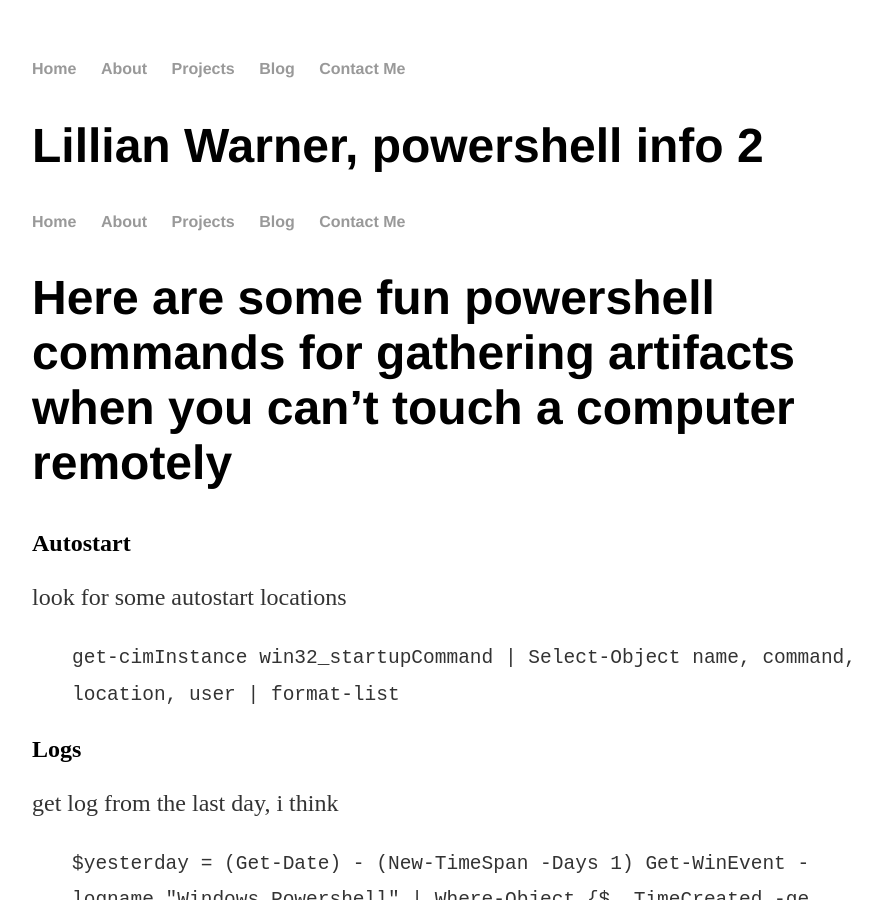
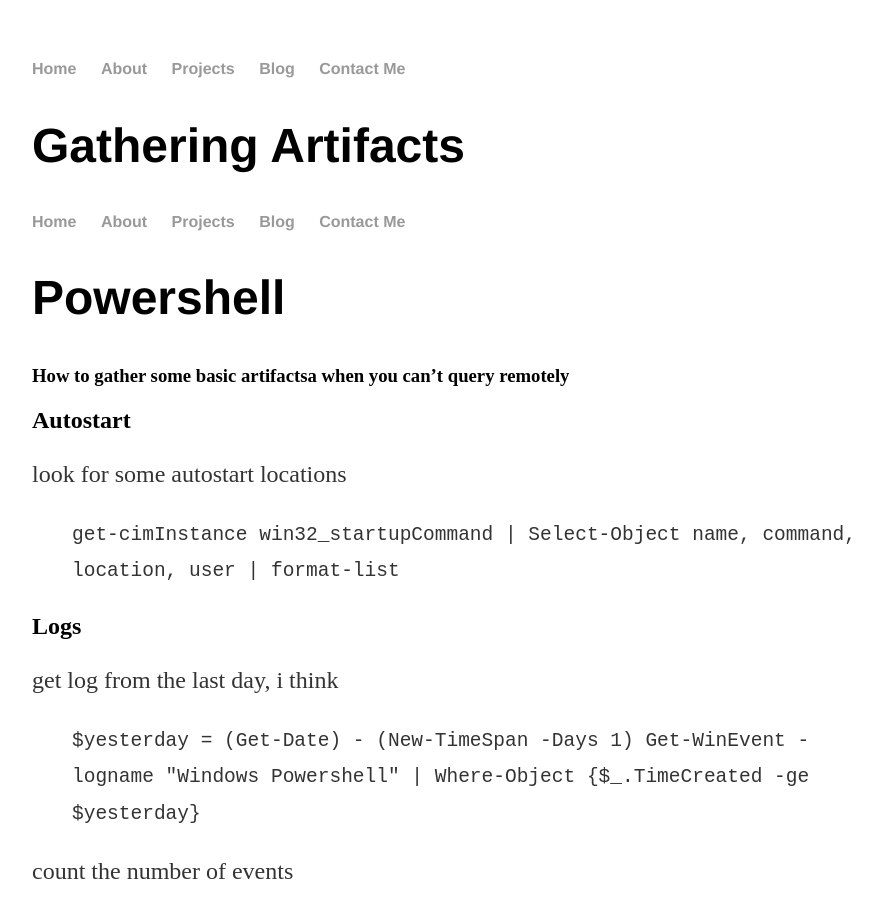
Before and after one commit to blkbrd/blkbrd.github.io, a Jekyll site: the page built from _posts/2017-07-03-powershell-fun.md, in a window 1280 px wide and 900 px high. Shown: the whole window, without its empty margins (160-1042 px from the left). Built offline with Jekyll 4.4.1, drawn with Linux system fonts in a browser that asks for light colours.

Commit message:
Update 2017-07-03-powershell-fun.md
fixing title and formatting

```diff
--- a/_posts/2017-07-03-powershell-fun.md
+++ b/_posts/2017-07-03-powershell-fun.md
@@ -1,6 +1,6 @@
 ---
 layout: post
-title: "Lillian Warner, powershell info 2"
+title: "Gathering Artifacts"
 date: 2017-07-03
 ---
 <nav>
@@ -12,7 +12,8 @@ date: 2017-07-03
 		<li><a href="/contact">Contact Me</a></li>
 	</ul>
 </nav>
-# Here are some fun powershell commands for gathering artifacts when you can't touch a computer remotely
+# Powershell
+### How to gather some basic artifactsa when you can't query remotely
 
 ## Autostart
 <p> look for some autostart locations </p>
```
